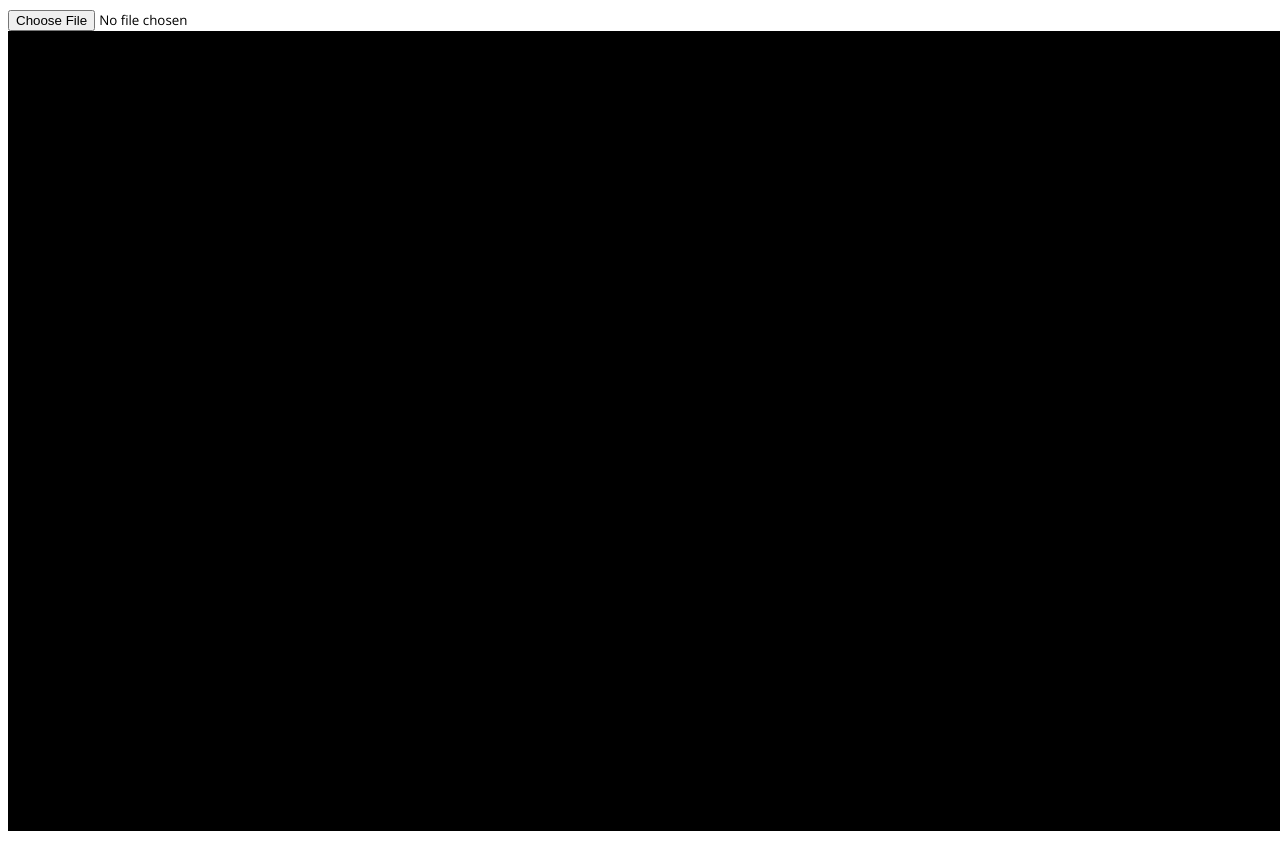
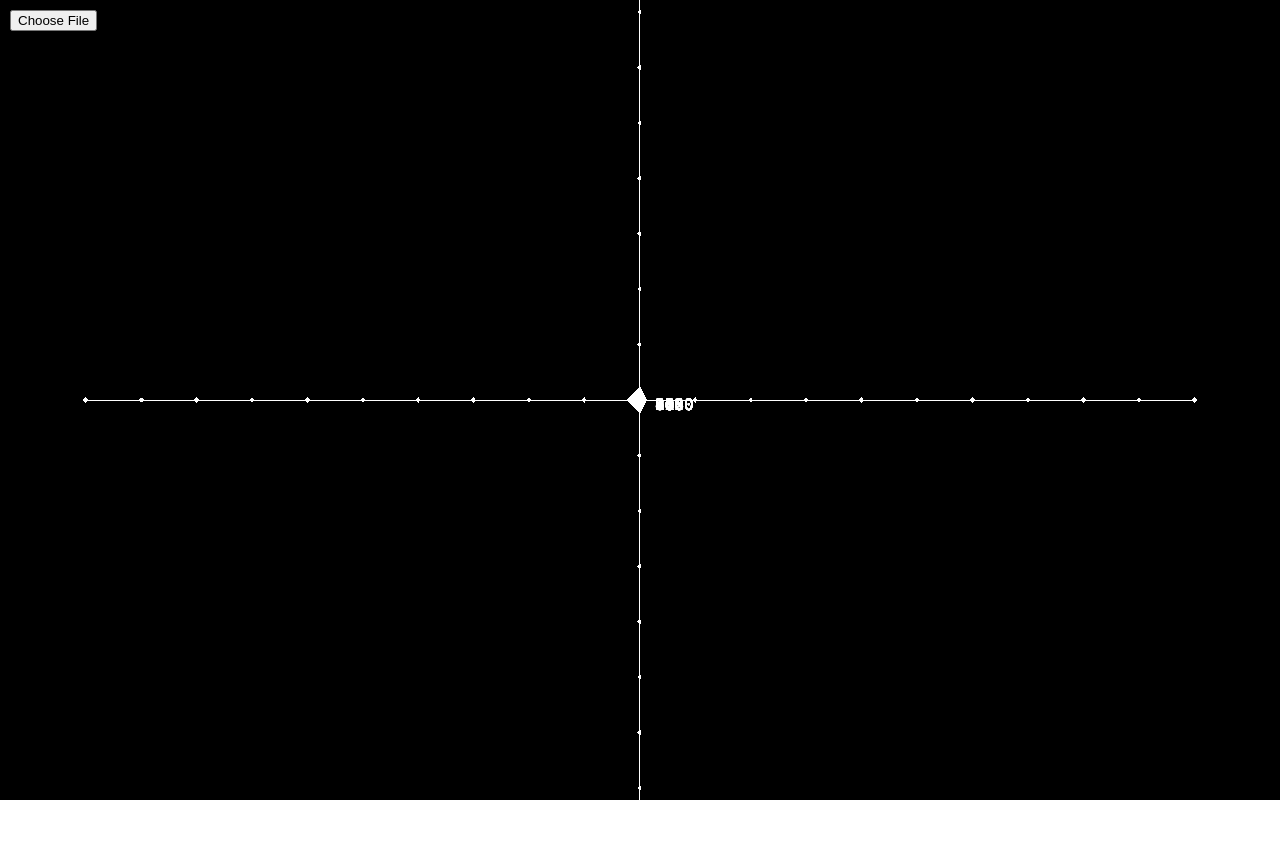
Before and after one commit to Aliniel/pointcloud-visualization, a plain HTML site: page index.html in a window 1280 px wide. After the commit the page ends 805 px from the top, so only its background shows below. Drawn offline with nearby package versions, Linux system fonts and the light colour scheme.

Commit message:
X, Y and Z axes with value labels added.

```diff
--- a/css/app.css
+++ b/css/app.css
@@ -2,14 +2,26 @@
     font-family: 'Open Sans', sans-serif;
 }
 
-#chart-tolltip {
-    padding: 10px;
-    background-color: white;
-    border: solid 1px #1d89d4;
-    border-radius: 5px;
+body {
+    margin: 0;
+    overflow: hidden;
 }
-#chart-tolltip span.chart-tooltip-title {
-    color: #1d89d4;
-    font-style: italic;
-    font-weight: bold;
+
+div#main-wrapper {
+    margin: 0;
+    width: 100%;
+    height: 100%;
 }
+
+#file-input {
+    position: fixed;
+    top: 10px;
+    left: 10px;
+}
+
+.text-label {
+    color: #fff;
+    font-family: "Fira Mono", Monaco, "Andale Mono", "Lucida Console", "Bitstream Vera Sans Mono", "Courier New", Courier, monospace;
+    margin: -5px 0 0 15px;
+    pointer-events:none;
+}
--- a/index.html
+++ b/index.html
@@ -6,9 +6,9 @@
         <link rel="stylesheet" type="text/css" href="css/app.css"/>
     </head>
     <body>
-        <div id="main-wrapper">
-            <input type="file" name="file-input" value=""/>
-        </div>
+        <div id="main-wrapper"><!-- Canvas goes here --></div>
+        <!-- Everything else is fixed -->
+        <input id="file-input" type="file" name="file-input" value=""/>
 
         <script src="js/jquery.min.js"></script>
         <script src="js/three.min.js"></script>
--- a/js/app.js
+++ b/js/app.js
@@ -1,39 +1,60 @@
 // --- Module for managing three.js ---
 const visualization = (function initialize() {
+    const container = document.getElementById('main-wrapper');
+
     // --- Attributes ---
     // Setting up Scene, Camera and Renderer
     const scene = new THREE.Scene();
     const camera = new THREE.PerspectiveCamera(
-        75,
+        60,
         window.innerWidth / window.innerHeight,
-        0.1,
-        1000
+        1,
+        10000
     );
     camera.position.z = 1000 / 4;
 
     const renderer = new THREE.WebGLRenderer();
     renderer.setSize(window.innerWidth, window.innerHeight);
     renderer.autoClear = true;
-    document.body.appendChild(renderer.domElement);
+    container.appendChild(renderer.domElement);
 
     const controls = new THREE.OrbitControls(camera, renderer.domElement);
+
+    // Geometry Cache
+    const geometryCache = {};
+    const persistantGeometries = [];
+    const dataGeometries = [];
+
+    const axesValueLabels = [];
 
     // Scanned Point Cloud
     const scannedParams = {};
     scannedParams.size = 1;
-    // let geometry;
-    // let materials;
 
     // --- Functions ---
+    // Renders the scene
     function render() {
-        // requestAnimationFrame(render);
         camera.lookAt(scene.position);
+        axesValueLabels.forEach(label => label.updatePosition());
         renderer.render(scene, camera);
+    }
+
+    // Saves geometry
+    function saveGeometry(label, geometry) {
+        if (!geometryCache[label]) {
+            geometryCache[label] = [];
+        }
+        geometryCache[label].push(geometry);
+
+        if (persistantGeometries.indexOf(label) === -1
+        && dataGeometries.indexOf(label) === -1) {
+            dataGeometries.push(label);
+        }
     }
 
     // Draws the plane of symmetry
     // TODO: Add parameters for drawing the plane
-    function addSymmetryPlanes(planes) {
+    function addSymmetryPlanes(planes, label) {
         const n = planes.width.length;
         for (let i = 0; i < n; i += 1) {
             // PlaneBufferGeometry: Width, Height
@@ -47,12 +68,14 @@ const visualization = (function initialize() {
             scene.add(plane);
             plane.rotate(planes.rotation[i]);
             plane.translate(planes.translation[i]);
+
+            saveGeometry(label, plane);
         }
     }
 
     // Draws the line of symmetry
     // TODO: Add parameters for drawing the line
-    function addSymmetryLines(lines) {
+    function addSymmetryLines(lines, label) {
         const n = lines.color.length;
         for (let i = 0; i < n; i += 1) {
             const material = new THREE.LineBasicMaterial({
@@ -67,11 +90,108 @@ const visualization = (function initialize() {
 
             const line = new THREE.Line(geometry, material);
             scene.add(line);
+
+            saveGeometry(label, line);
+        }
+    }
+
+    function createText() {
+        const div = document.createElement('div');
+        div.className = 'text-label';
+        div.style.position = 'fixed';
+        div.style.width = 100;
+        div.style.height = 100;
+        div.innerHTML = 'hi there!';
+        div.style.top = -1000;
+        div.style.left = -1000;
+
+        return {
+            element: div,
+            parent: false,
+            position: new THREE.Vector3(0, 0, 0),
+            setHTML: function setHTML(html) {
+                this.element.innerHTML = html;
+            },
+            setParent: function setParent(threejsobj) {
+                this.parent = threejsobj;
+            },
+            updatePosition: function updatePosition() {
+                if (this.parent) {
+                    this.position.copy(this.parent.position);
+                }
+
+                const coords2d = this.get2DCoords(this.position);
+                this.element.style.left = `${coords2d.x}px`;
+                this.element.style.top = `${coords2d.y}px`;
+            },
+            get2DCoords: function get2DCoords(position) {
+                const vector = position.project(camera);
+                vector.x = Math.round(((vector.x + 1) * window.innerWidth) / 2);
+                vector.y = Math.round(((-vector.y + 1) * window.innerHeight) / 2);
+                return vector;
+            },
+        };
+    }
+
+    // Add a signle value to the axis
+    function createAxisValue(i, axis) {
+        const geometry = new THREE.SphereGeometry(1, 2, 2);
+        const material = new THREE.MeshBasicMaterial({ color: 0xffffff });
+        const sphere = new THREE.Mesh(geometry, material);
+        scene.add(sphere);
+
+        if (axis === 'x') {
+            sphere.translateX(i);
+        } else if (axis === 'y') {
+            sphere.translateY(i);
+        } else {
+            sphere.translateZ(i);
+        }
+
+        saveGeometry('axes', sphere);
+
+        const text = createText();
+        text.setHTML(i.toString());
+        text.setParent(sphere);
+        container.appendChild(text.element);
+        axesValueLabels.push(text);
+    }
+
+    // Adds axes to the scene
+    function createAxes() {
+        const axes = {};
+        const axesLength = 200;
+        // They all start at the start of the coordinate system
+        axes.start = {};
+        axes.start.x = [-axesLength, 0, 0];
+        axes.start.y = [0, -axesLength, 0];
+        axes.start.z = [0, 0, -axesLength];
+
+        // They end in a galaxy far, far away...
+        axes.end = {};
+        axes.end.x = [axesLength, 0, 0];
+        axes.end.y = [0, axesLength, 0];
+        axes.end.z = [0, 0, axesLength];
+
+        axes.color = [
+            new THREE.Color(1, 1, 1),
+            new THREE.Color(1, 1, 1),
+            new THREE.Color(1, 1, 1),
+        ];
+
+        persistantGeometries.push('axes');
+        addSymmetryLines(axes, 'axes');
+
+        // Draw axes values
+        for (let i = -axesLength; i <= axesLength; i += 20) {
+            createAxisValue(i, 'x');
+            createAxisValue(i, 'y');
+            createAxisValue(i, 'z');
         }
     }
 
     // Prints the point cloud data
-    function addPointCloud(pointCloudData, pointColors) {
+    function addPointCloud(pointCloudData, pointColors, label) {
         const geometry = new THREE.Geometry();
 
         const n = pointCloudData.x.length;
@@ -94,14 +214,24 @@ const visualization = (function initialize() {
 
         const pointCloud = new THREE.Points(geometry, materials);
         scene.add(pointCloud);
+
+        saveGeometry(label, pointCloud);
     }
 
     // Clear the scene
     function clearScene() {
-        while (scene.children.length) {
-            scene.remove(scene.children[0]);
+        while (dataGeometries[0]) {
+            const category = dataGeometries.pop();
+            geometryCache[category].forEach((geometry) => {
+                scene.remove(geometry);
+            });
+            geometryCache[category] = undefined;
         }
     }
+
+    // --- Call one-time functions
+    createAxes();
+    render();
 
     // --- Bind events ---
     controls.addEventListener('change', render);
@@ -191,8 +321,8 @@ const visualMapping = (function initialize() {
 
         genSyntheticData();
         visualization.clearScene();
-        visualization.addPointCloud(pointCloud, pointColors);
-        visualization.addSymmetryLines(symmetryLines);
+        visualization.addPointCloud(pointCloud, pointColors, 'pointCloud');
+        visualization.addSymmetryLines(symmetryLines, 'symmetryLines');
         visualization.render();
     }
 
```
